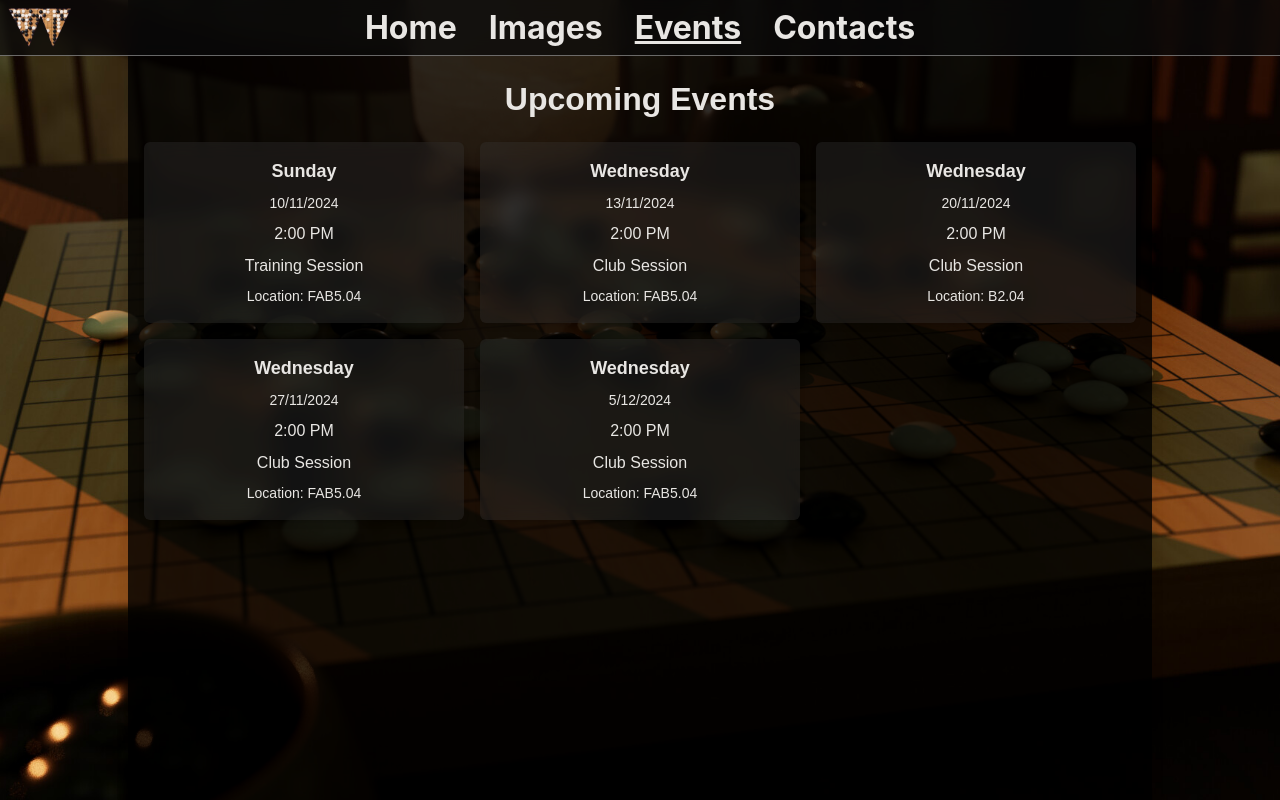
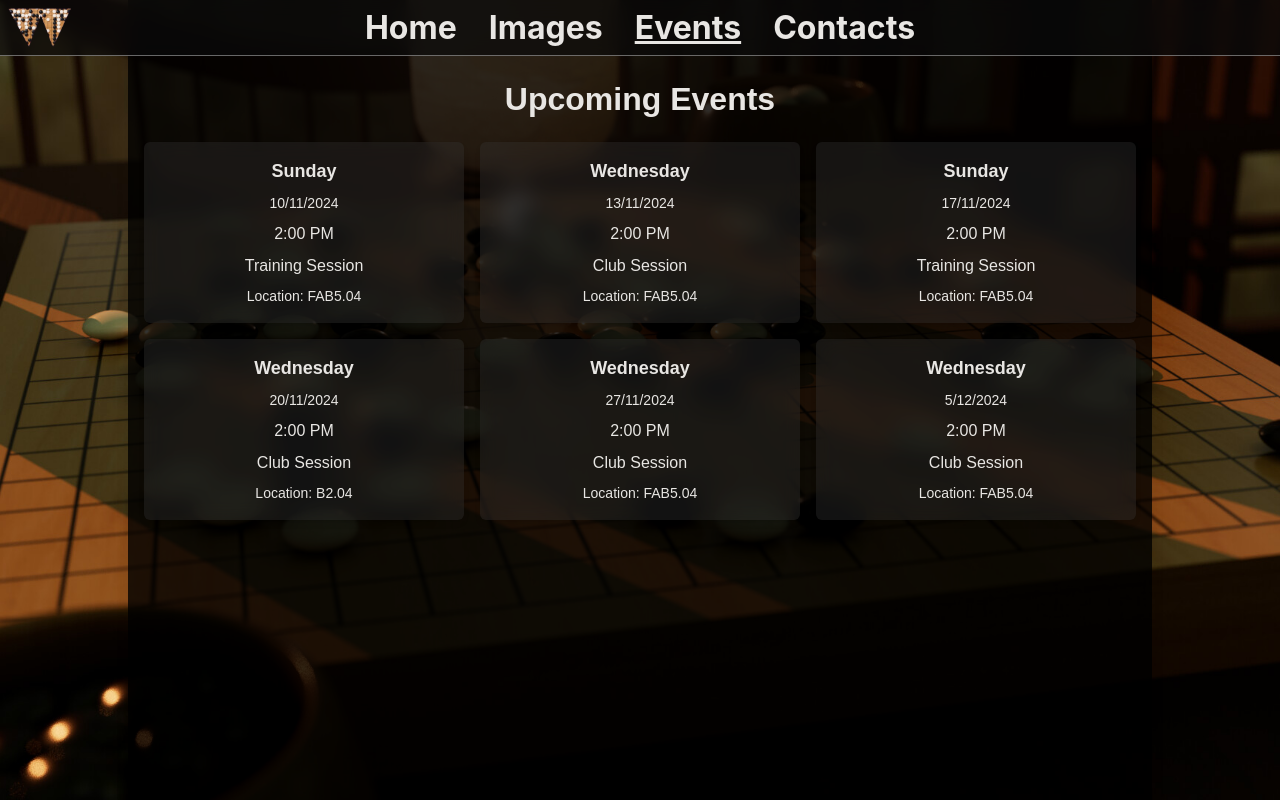
Before and after one commit to JoshThanki/gowebsite, a React (Vite) app in the folder vite-project/: page /timetable in a window 1280 px wide. Built offline with nearby package versions, Linux system fonts and the light colour scheme.

Commit message:
changed events

```diff
--- a/vite-project/src/pages/Events.tsx
+++ b/vite-project/src/pages/Events.tsx
@@ -1,9 +1,4 @@
-import {
-  Box,
-  SimpleGrid,
-  Text,
-  VStack,
-} from "@chakra-ui/react";
+import { Box, SimpleGrid, Text, VStack } from "@chakra-ui/react";
 import PageContainer from "../components/PageContainer";
 import HeadingComponent from "../components/HeadingComponent";
 
@@ -22,6 +17,13 @@ const Events = () => {
       date: "13/11/2024",
       time: "2:00 PM",
       event: "Club Session",
+      location: "FAB5.04",
+    },
+    {
+      day: "Sunday",
+      date: "17/11/2024",
+      time: "2:00 PM",
+      event: "Training Session",
       location: "FAB5.04",
     },
     {
```
